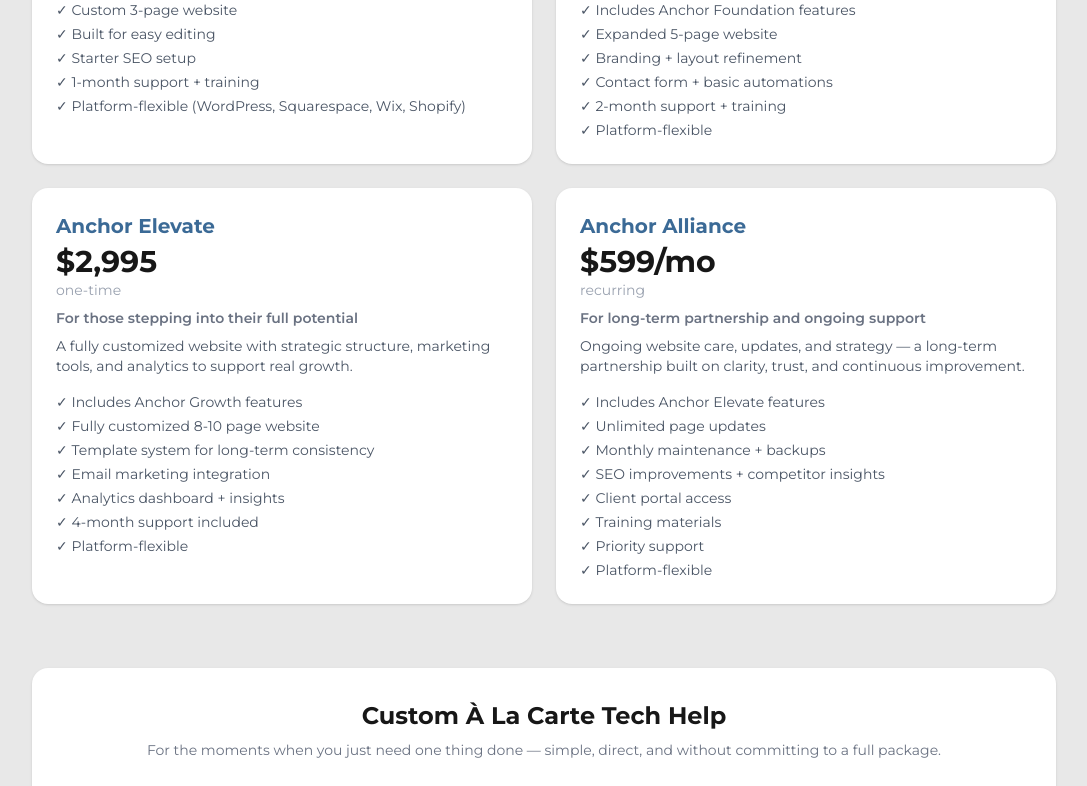
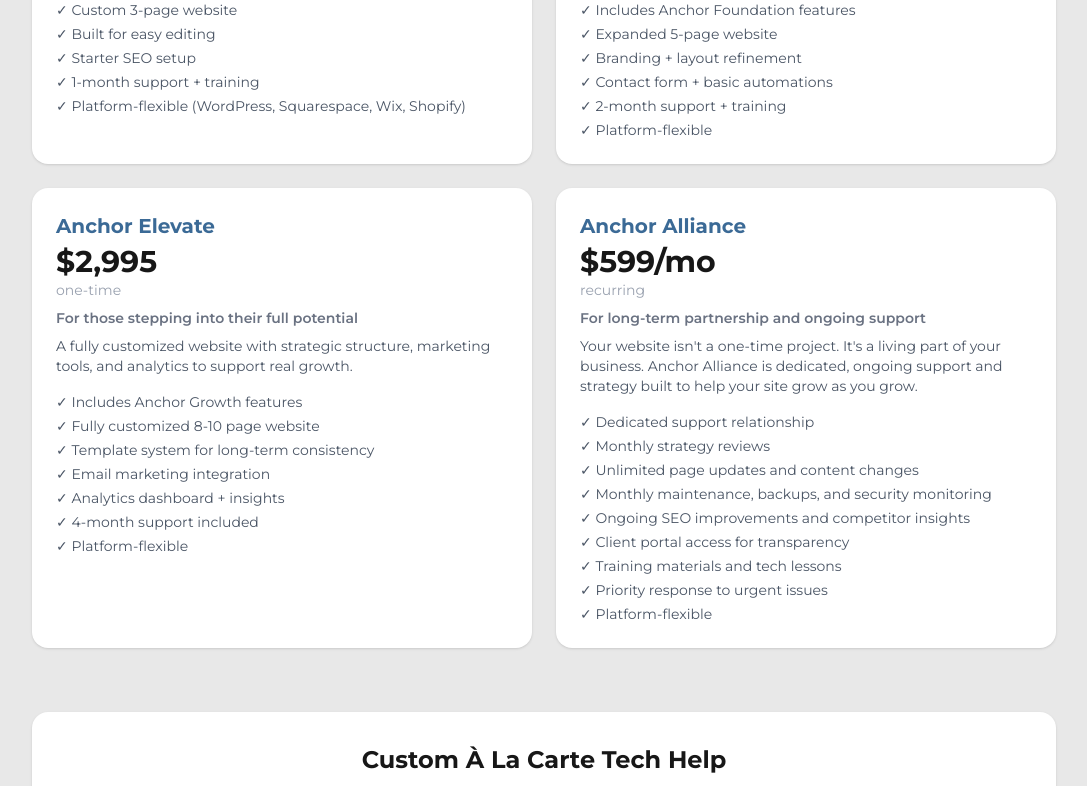
Before and after one commit to jboe26/AnchorTechInnovations_nextjs, a Next.js app in the folder anchortech-nextjs/: page /pricing in a window 1280 px wide. Shown: the part 444-1230 px from the top of the page, without its empty margins (96-1183 px from the left). Built offline with nearby package versions, Linux system fonts and the light colour scheme.

Commit message:
updated Anchor ALliance

```diff
--- a/anchortech-nextjs/app/pricing/page.tsx
+++ b/anchortech-nextjs/app/pricing/page.tsx
@@ -55,15 +55,16 @@
     type: "recurring",
     subtitle: "For long-term partnership and ongoing support",
     description:
-      "Ongoing website care, updates, and strategy — a long-term partnership built on clarity, trust, and continuous improvement.",
+      "Your website isn't a one-time project. It's a living part of your business. Anchor Alliance is dedicated, ongoing support and strategy built to help your site grow as you grow.",
     features: [
-      "Includes Anchor Elevate features",
-      "Unlimited page updates",
-      "Monthly maintenance + backups",
-      "SEO improvements + competitor insights",
-      "Client portal access",
-      "Training materials",
-      "Priority support",
+      "Dedicated support relationship",
+      "Monthly strategy reviews",
+      "Unlimited page updates and content changes",
+      "Monthly maintenance, backups, and security monitoring",
+      "Ongoing SEO improvements and competitor insights",
+      "Client portal access for transparency",
+      "Training materials and tech lessons",
+      "Priority response to urgent issues",
       "Platform-flexible",
     ],
   },
```
